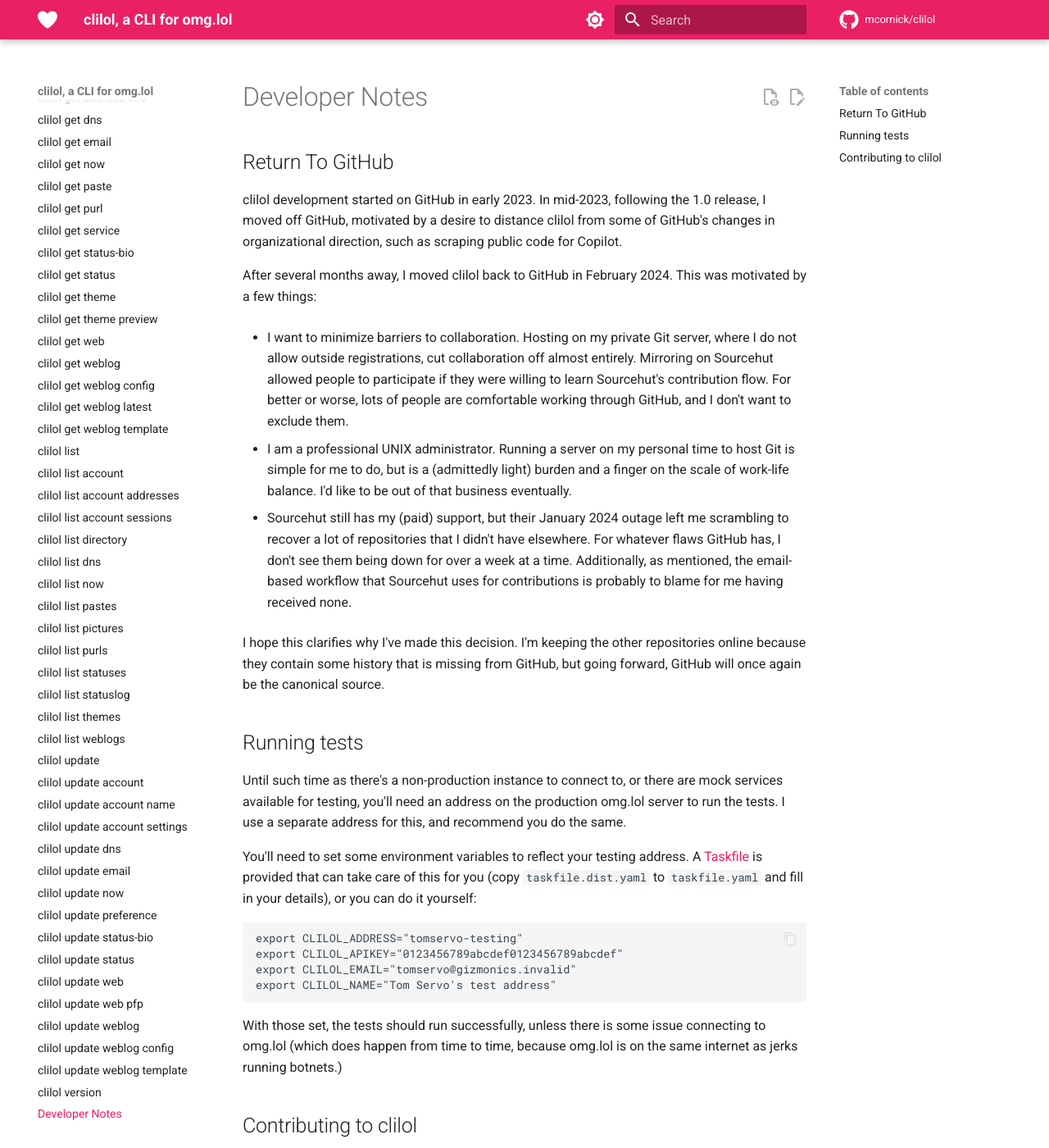
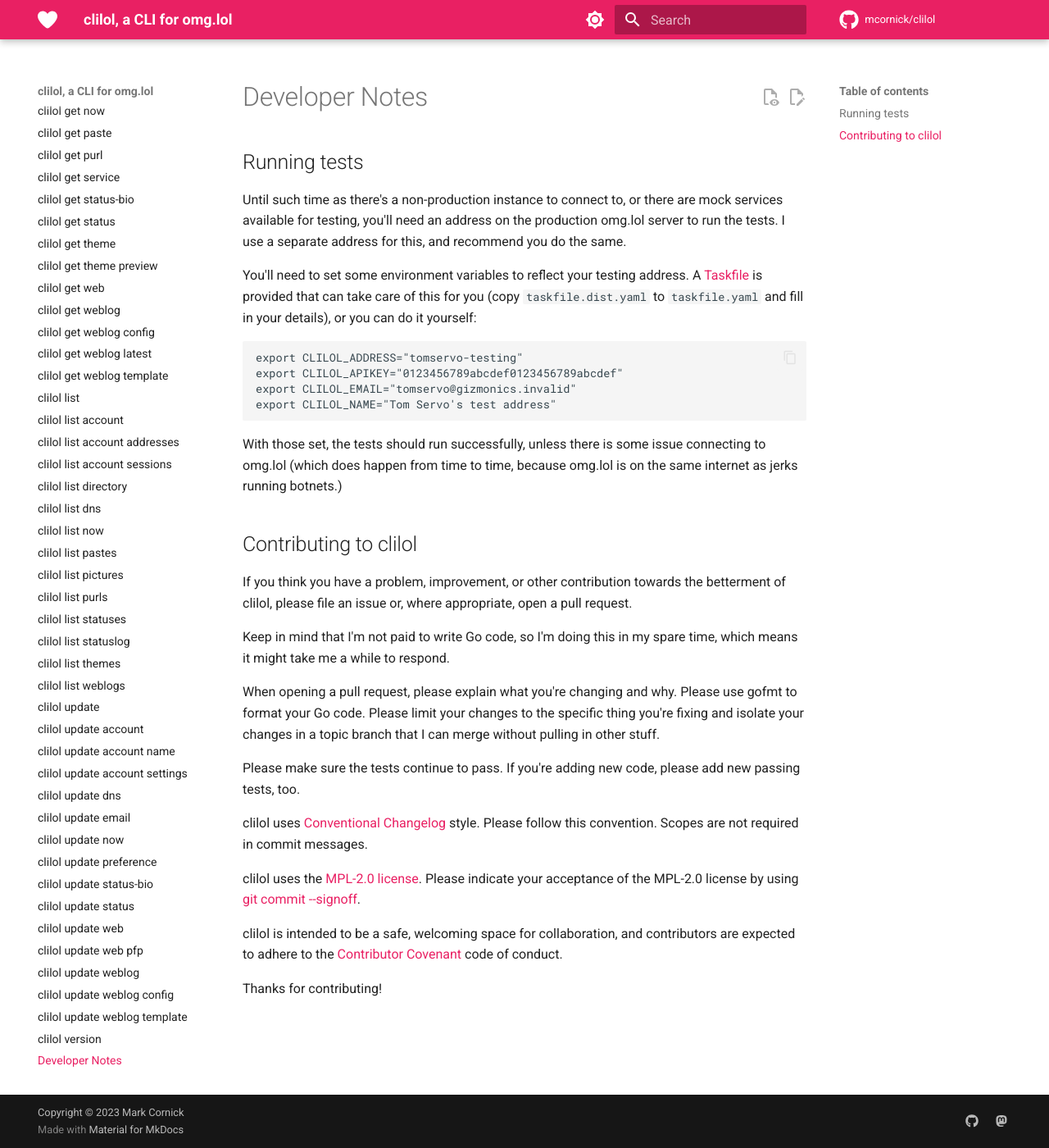
Before and after one commit to mcornick/clilol, an MkDocs documentation site: the page built from docs/developer.md, in a window 1280 px wide and 1400 px high. Shown: the whole window at 82% size. Built offline with MkDocs 1.6.1 and Material for MkDocs 9.7.7, drawn with Linux system fonts in a browser that asks for light colours; comment, search, counter and statistics services are not loaded; some of the changed text lies outside the part shown.

Commit message:
docs: update developer docs
Signed-off-by: Mark Cornick <mark@markcornick.com>

```diff
--- a/docs/developer.md
+++ b/docs/developer.md
@@ -1,20 +1,6 @@
 ---
 title: Developer Notes
 ---
-
-## Return To GitHub
-
-clilol development started on GitHub in early 2023. In mid-2023, following the 1.0 release, I moved off GitHub, motivated by a desire to distance clilol from some of GitHub's changes in organizational direction, such as scraping public code for Copilot.
-
-After several months away, I moved clilol back to GitHub in February 2024. This was motivated by a few things:
-
-- I want to minimize barriers to collaboration. Hosting on my private Git server, where I do not allow outside registrations, cut collaboration off almost entirely. Mirroring on Sourcehut allowed people to participate if they were willing to learn Sourcehut's contribution flow. For better or worse, lots of people are comfortable working through GitHub, and I don't want to exclude them.
-
-- I am a professional UNIX administrator. Running a server on my personal time to host Git is simple for me to do, but is a (admittedly light) burden and a finger on the scale of work-life balance. I'd like to be out of that business eventually.
-
-- Sourcehut still has my (paid) support, but their January 2024 outage left me scrambling to recover a lot of repositories that I didn't have elsewhere. For whatever flaws GitHub has, I don't see them being down for over a week at a time. Additionally, as mentioned, the email-based workflow that Sourcehut uses for contributions is probably to blame for me having received none.
-
-I hope this clarifies why I've made this decision. I'm keeping the other repositories online because they contain some history that is missing from GitHub, but going forward, GitHub will once again be the canonical source.
 
 ## Running tests
 
@@ -35,8 +21,6 @@
 
 If you think you have a problem, improvement, or other contribution towards the betterment of clilol, please file an issue or, where appropriate, open a pull request.
 
-As of February 2024, I have moved clilol back to GitHub, to reduce barriers to collaboration. Prior versions can be found at [Sourcehut](https://git.sr.ht/~mcornick/clilol).
-
 Keep in mind that I'm not paid to write Go code, so I'm doing this in my spare time, which means it might take me a while to respond.
 
 When opening a pull request, please explain what you're changing and why.  Please use gofmt to format your Go code. Please limit your changes to the specific thing you're fixing and isolate your changes in a topic branch that I can merge without pulling in other stuff.
```
